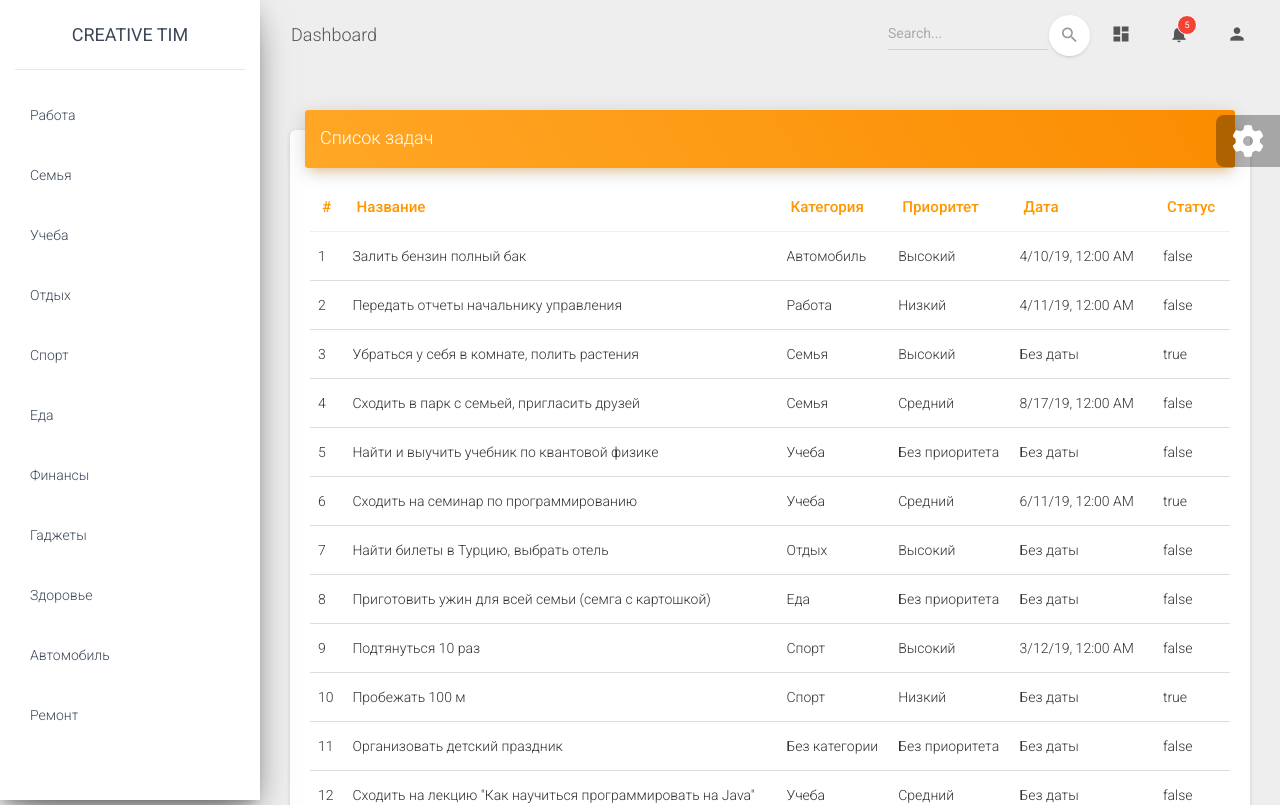
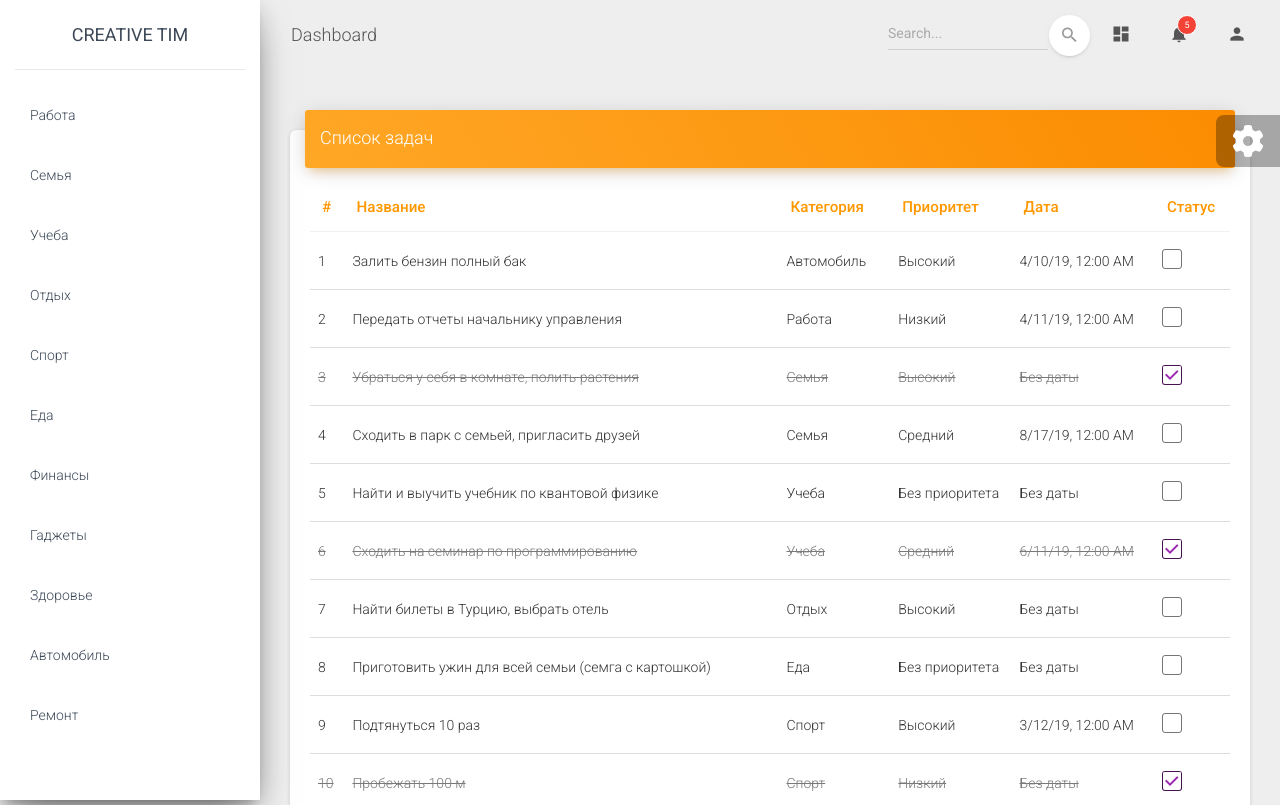
Before and after one commit to odnodum/todo, an Angular app: page / in a window 1280 px wide. Shown: the top 805 px of the page. Built offline with nearby package versions, Linux system fonts and the light colour scheme.

Commit message:
добавил чек-боксы

```diff
--- a/src/app/views/tasks/tasks.component.css
+++ b/src/app/views/tasks/tasks.component.css
@@ -0,0 +1,4 @@
+.completed {
+  text-decoration: line-through;
+  color: #797979;
+}
--- a/src/app/views/tasks/tasks.component.html
+++ b/src/app/views/tasks/tasks.component.html
@@ -14,13 +14,30 @@
 
             </thead>
             <tbody>
-            <tr *ngFor="let task of tasks; let i = index">
+            <tr
+              *ngFor="let task of tasks; let i = index"
+              [class.completed]="task.completed"
+            >
                 <td>{{i + 1}}</td>
                 <td>{{task.title}}</td>
                 <td>{{task.category != null ? task.category.title : 'Без категории'}}</td>
                 <td>{{task.priority != null ? task.priority.title : 'Без приоритета'}}</td>
                 <td>{{task.date != null ? (task.date | date : 'short') : 'Без даты'}}</td>
-                <td>{{task.completed}}</td>
+                <td>
+                  <div class="form-check">
+                    <label class="form-check-label">
+                      <input
+                        type="checkbox"
+                        class="form-check-input"
+                        [checked]="task.completed"
+                        (click)="toggleTaskCompleted(task)"
+                      >
+                      <span class="form-check-sign">
+                        <span class="check"></span>
+                      </span>
+                    </label>
+                  </div>
+                </td>
             </tr>
 
             </tbody>
--- a/src/app/views/tasks/tasks.component.ts
+++ b/src/app/views/tasks/tasks.component.ts
@@ -19,4 +19,7 @@ export class TasksComponent implements OnInit {
     }
 
 
+  toggleTaskCompleted(task: Task) {
+    task.completed = !task.completed;
+  }
 }
```
